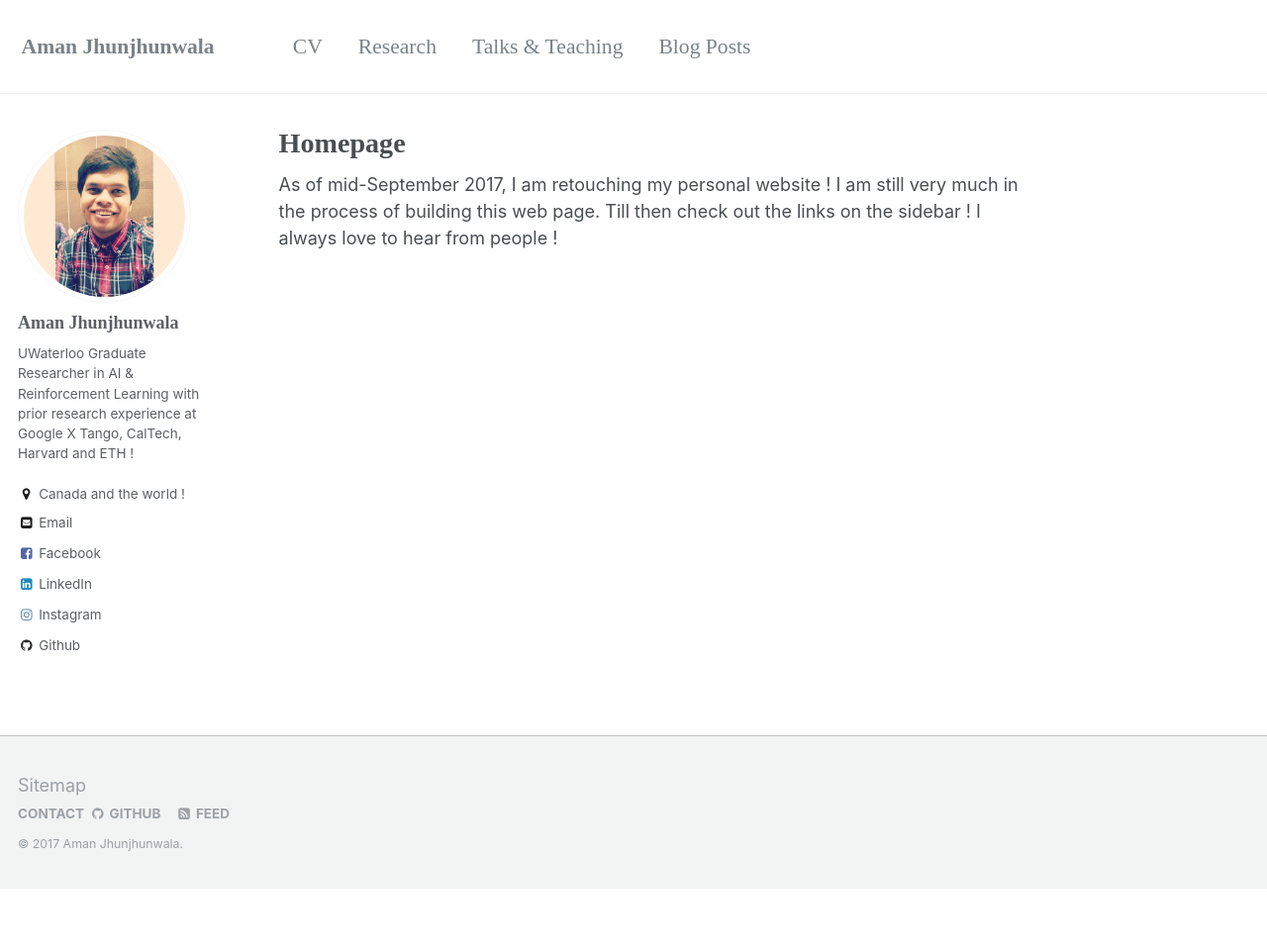
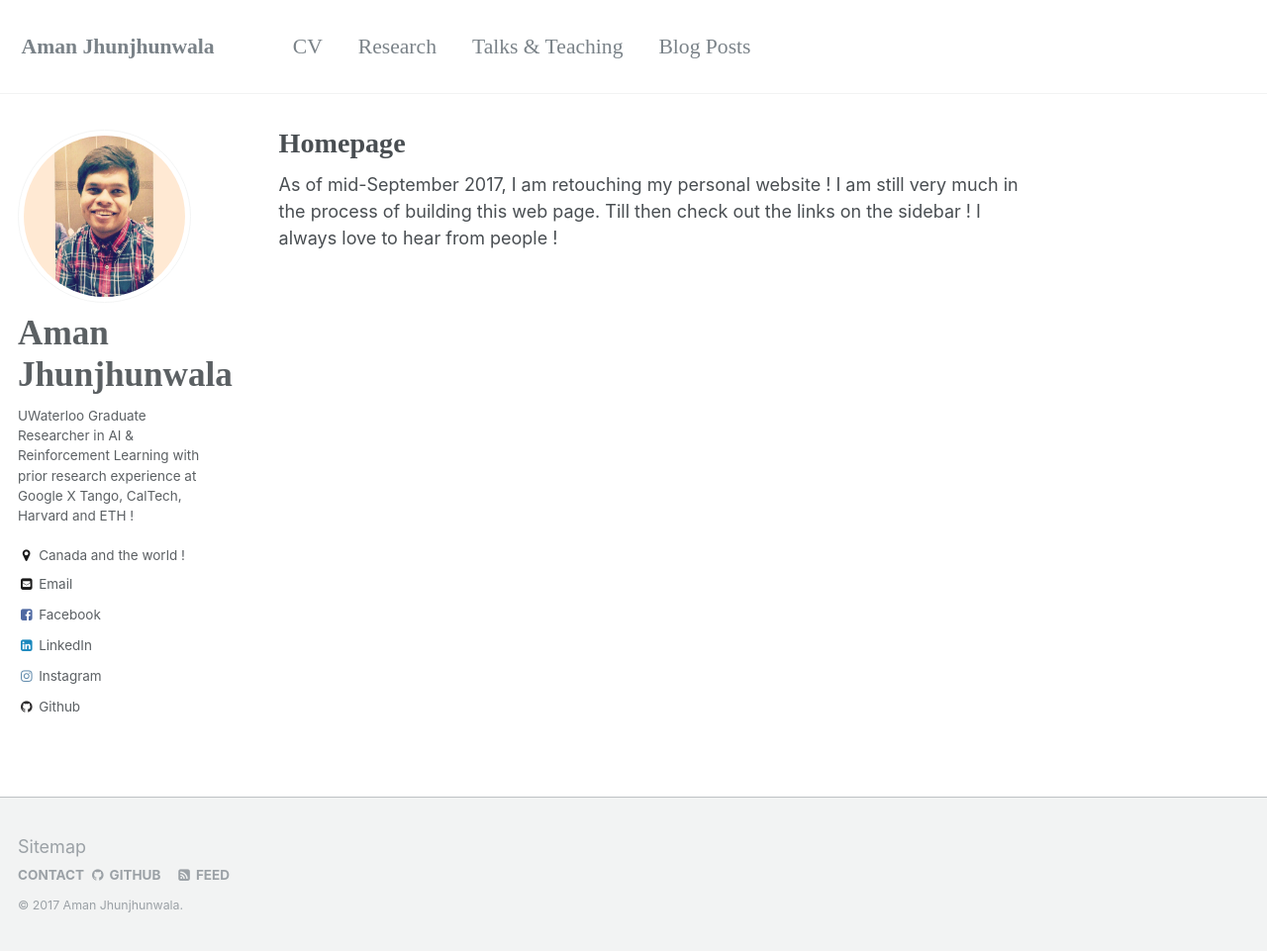
Before and after one commit to amanjhunjhunwala/amanjhunjhunwala.github.io, a Jekyll site: the page built from _pages/about.md, in a window 1280 px wide and 961 px high. Shown: the whole window at 99% size. Built offline with Jekyll 4.4.1, drawn with Linux system fonts in a browser that asks for light colours; some web fonts are replaced.

Commit message:
Update _sidebar.scss

```diff
--- a/_sass/_sidebar.scss
+++ b/_sass/_sidebar.scss
@@ -118,7 +118,7 @@
 }
 .sidebar .author__name {
   font-family: 'Pompiere', cursive;
-  font-size: $type-size-5;
+  font-size: $type-size-2;
 }
 
 .author__bio {
```
